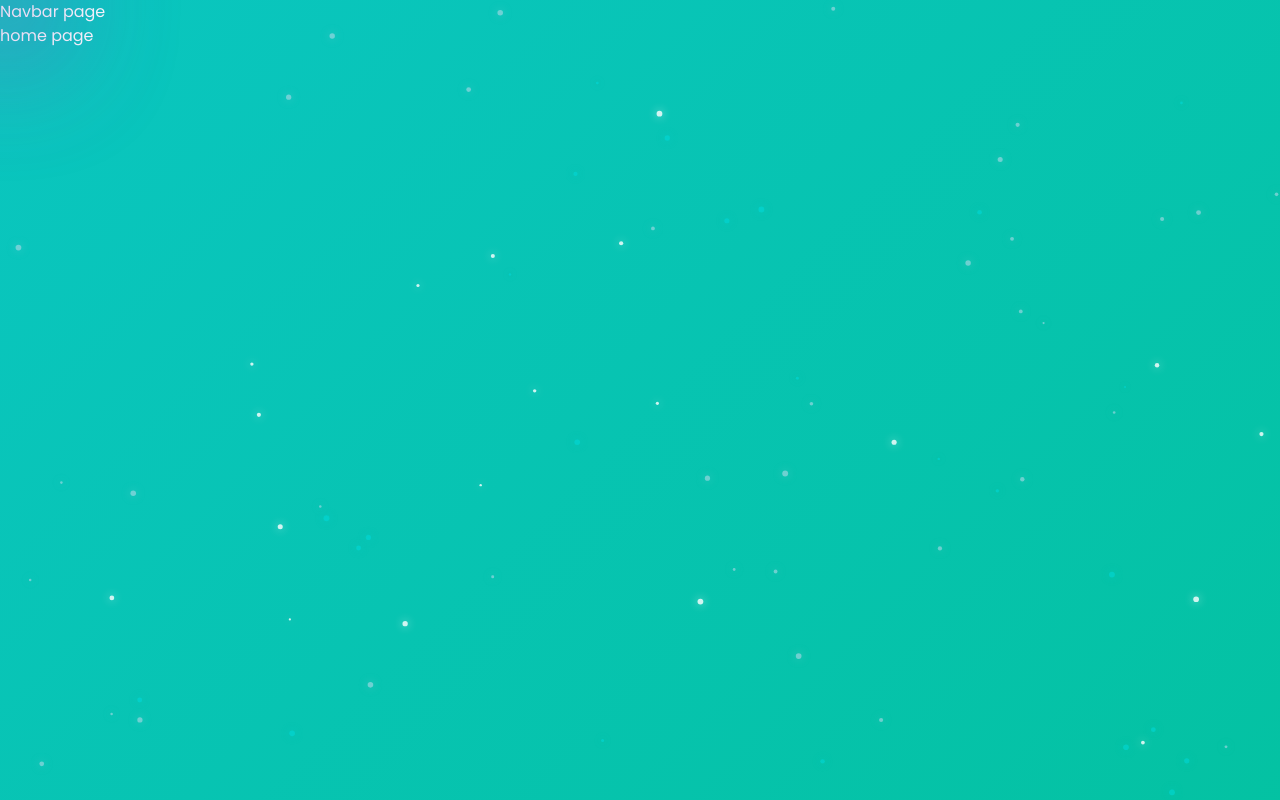
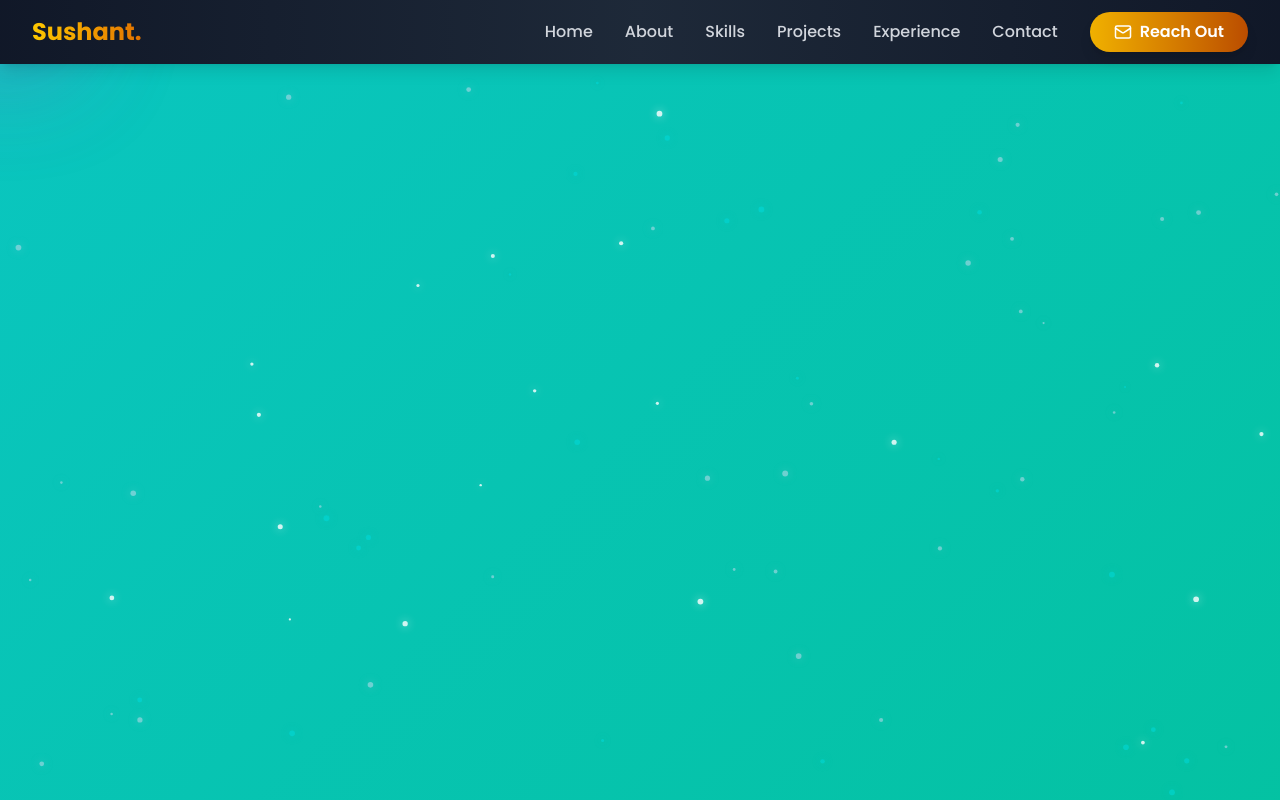
Before and after one commit to Sushant-Prasad/My-portfolio, a React (Vite) app in the folder Frontend/: page / in a window 1280 px wide. Shown: the top 800 px of the page. Built offline with nearby package versions, Linux system fonts and the light colour scheme.

Commit message:
added navbar basic design

```diff
--- a/Frontend/package.json
+++ b/Frontend/package.json
@@ -12,6 +12,8 @@
   "dependencies": {
     "@emailjs/browser": "^4.4.1",
     "@tailwindcss/vite": "^4.1.11",
+    "framer-motion": "^12.23.24",
+    "lucide-react": "^0.553.0",
     "react": "^19.1.0",
     "react-dom": "^19.1.0",
     "react-icons": "^5.5.0",
--- a/Frontend/src/components/Navbar.jsx
+++ b/Frontend/src/components/Navbar.jsx
@@ -1,11 +1,162 @@
-import React from 'react'
+import React, { useState } from "react";
+import { motion, AnimatePresence } from "framer-motion";
+import { Menu, X, Mail } from "lucide-react";
 
-const Navbar = () => {
+/* Parent/menu item variants (entry staggered, exit simple) */
+const parentVariants = {
+  hidden: { opacity: 0 },
+  visible: {
+    opacity: 1,
+    transition: {
+      staggerChildren: 0.08,
+      when: "beforeChildren",
+    },
+  },
+  exit: {
+    opacity: 0,
+    transition: {
+      staggerChildren: 0.05,
+      staggerDirection: -1,
+      when: "afterChildren",
+      duration: 0.25,
+    },
+  },
+};
+
+const itemVariants = {
+  hidden: { opacity: 0, y: 10 },
+  visible: {
+    opacity: 1,
+    y: 0,
+    transition: { duration: 0.28, ease: "easeOut" },
+  },
+  exit: {
+    opacity: 0,
+    y: -10,
+    scale: 0.95,
+    transition: { duration: 0.25, ease: "easeInOut" },
+  },
+};
+
+/* overlay clip-path transition */
+const overlayTransition = {
+  duration: 0.7,
+  ease: [0.4, 0, 0.2, 1],
+};
+
+const origin = "95% 8%"; // circle origin near hamburger (adjust if needed)
+
+export default function Navbar() {
+  const [menuOpen, setMenuOpen] = useState(false);
+
+  const navItems = [
+    { name: "Home", href: "#home" },
+    { name: "About", href: "#about" },
+    { name: "Skills", href: "#skills" },
+    { name: "Projects", href: "#projects" },
+    { name: "Experience", href: "#experience" },
+    { name: "Contact", href: "#contact" },
+  ];
+
   return (
-    <div>
-      Navbar page
-    </div>
-  )
+    <nav className="fixed top-0 left-0 right-0 z-[90] bg-gradient-to-r from-gray-900 via-gray-800 to-gray-900 shadow-lg">
+      <div className="max-w-7xl mx-auto px-4 sm:px-6 lg:px-8">
+        <div className="flex items-center justify-between h-16">
+          {/* Logo */}
+          <a
+            href="#home"
+            onClick={() => setMenuOpen(false)}
+            className="relative z-[92] text-2xl font-bold text-transparent bg-clip-text bg-gradient-to-r from-yellow-400 to-amber-600 hover:from-yellow-300 hover:to-amber-500 transition-all duration-300"
+          >
+            Sushant.
+          </a>
+
+          {/* Desktop Links */}
+          <div className="hidden md:flex items-center space-x-8">
+            {navItems.map((item, idx) => (
+              <a
+                key={idx}
+                href={item.href}
+                className="text-gray-300 hover:text-yellow-400 font-medium transition-colors duration-200 relative group"
+              >
+                {item.name}
+                <span className="absolute bottom-0 left-0 w-0 h-0.5 bg-yellow-400 group-hover:w-full transition-all duration-300"></span>
+              </a>
+            ))}
+
+            {/* Reach Out */}
+            <a
+              href="#contact"
+              className="inline-flex items-center gap-2 px-6 py-2 bg-gradient-to-r from-yellow-500 to-amber-700 rounded-full text-white font-semibold hover:opacity-90 transition duration-200 shadow-lg hover:shadow-xl"
+            >
+              <Mail size={18} />
+              Reach Out
+            </a>
+          </div>
+
+          {/* Mobile Toggle */}
+          <button
+            onClick={() => setMenuOpen((s) => !s)}
+            className="md:hidden focus:outline-none text-white hover:text-yellow-400 transition-colors duration-200 relative z-[95]"
+            aria-label={menuOpen ? "Close menu" : "Open menu"}
+            aria-expanded={menuOpen}
+          >
+            {menuOpen ? <X size={28} /> : <Menu size={28} />}
+          </button>
+        </div>
+      </div>
+
+      {/* Mobile overlay */}
+      <AnimatePresence>
+        {menuOpen && (
+          <motion.div
+            className="fixed inset-0 md:hidden z-[80]"
+            initial={{ clipPath: `circle(0% at ${origin})` }}
+            animate={{ clipPath: `circle(150% at ${origin})` }}
+            exit={{ clipPath: `circle(0% at ${origin})` }}
+            transition={overlayTransition}
+
+            style={{ pointerEvents: "auto" }}
+          >
+            {/* animated clipped background (expands from origin) */}
+            <div className="absolute inset-0 bg-gradient-to-br from-gray-900 via-gray-800 to-black" />
+
+
+            <motion.div
+              variants={parentVariants}
+              initial="hidden"
+              animate="visible"
+              exit="exit"
+              className="relative h-full flex flex-col items-center justify-center gap-2 px-8"
+              style={{ pointerEvents: "auto" }}
+            >
+              {navItems.map((item, index) => (
+                <motion.a
+                  key={index}
+                  href={item.href}
+                  variants={itemVariants}
+                  onClick={() => setMenuOpen(false)}
+                  whileTap={{ scale: 0.98 }}
+                  className="block text-white hover:text-yellow-500 font-medium transition-colors duration-200 py-3 text-center text-xl"
+                  style={{ WebkitTapHighlightColor: "transparent" }}
+                >
+                  {item.name}
+                </motion.a>
+              ))}
+
+              <motion.a
+                variants={itemVariants}
+                href="#contact"
+                onClick={() => setMenuOpen(false)}
+                className="inline-flex items-center justify-center gap-2 px-6 py-3 bg-gradient-to-r from-yellow-500 to-amber-700 rounded-full text-white font-semibold hover:opacity-90 transition duration-200 mt-4 shadow-lg"
+              >
+                <Mail size={18} />
+                Reach Out
+              </motion.a>
+            </motion.div>
+          </motion.div>
+        )}
+      </AnimatePresence>
+    </nav>
+  );
 }
-
-export default Navbar
```
Also changed, not shown: 1 other file (tests, documents, lock files or other folders).
